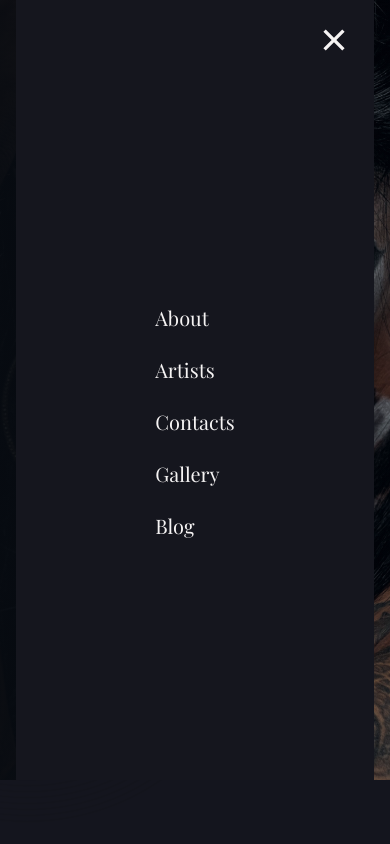
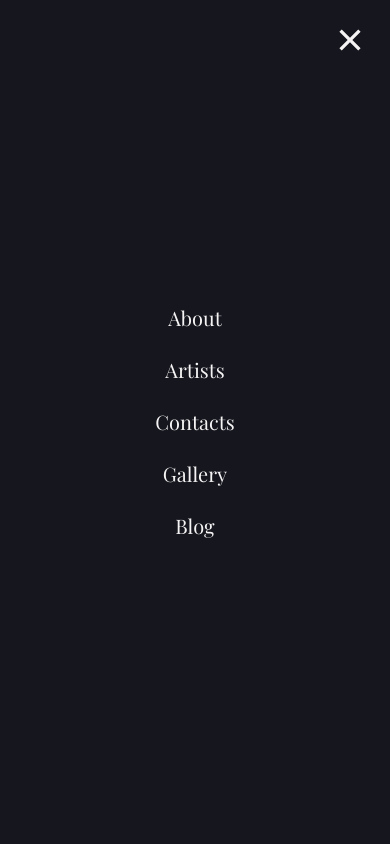
Before and after one commit to ViktorSvertoka/tattoo-studio, a Next.js app: page / in a window 390 px wide. Both pictures are taken after a click on the button "Open navigation". Shown: the top 844 px of the page. Built offline with nearby package versions, Linux system fonts and the light colour scheme; a web font is replaced by a local one.

Commit message:
Fix mobile menu viewport coverage

```diff
--- a/src/components/sections/Hero.tsx
+++ b/src/components/sections/Hero.tsx
@@ -42,8 +42,6 @@ const Hero = () => {
           </button>
         </header>
 
-        {isMenuOpen && <MobileMenu setIsMenuOpen={setIsMenuOpen} />}
-
         <div className="mx-auto flex max-w-[800px] flex-col items-center pt-[360px] text-center sm:mx-0 sm:items-start sm:pt-[500px] sm:text-left lg:pt-28">
           <h1 className="font-rye text-[36px] font-normal leading-none text-white sm:max-w-[650px] sm:text-[64px] sm:leading-[1.08] lg:max-w-[800px] lg:text-[80px] lg:leading-none">
             GOOD LUCK TATTOO STUDIO
@@ -61,6 +59,7 @@ const Hero = () => {
         </div>
         {isOpen && <Modal isOpen={isOpen} setIsOpen={setIsOpen} />}
       </div>
+      {isMenuOpen && <MobileMenu setIsMenuOpen={setIsMenuOpen} />}
     </section>
   );
 };
--- a/src/components/ui/MobileMenu.tsx
+++ b/src/components/ui/MobileMenu.tsx
@@ -1,4 +1,4 @@
-import React from 'react';
+import React, { useEffect } from 'react';
 import Link from 'next/link';
 import { RiCloseLine } from 'react-icons/ri';
 import { navLinks } from '../../data/dataLinks';
@@ -8,19 +8,42 @@ interface MobileMenuProps {
 }
 
 const MobileMenu: React.FC<MobileMenuProps> = ({ setIsMenuOpen }) => {
+  useEffect(() => {
+    const previousOverflow = document.body.style.overflow;
+
+    document.body.style.overflow = 'hidden';
+
+    const closeOnEscape = (event: KeyboardEvent) => {
+      if (event.key === 'Escape') {
+        setIsMenuOpen(false);
+      }
+    };
+
+    document.addEventListener('keydown', closeOnEscape);
+
+    return () => {
+      document.body.style.overflow = previousOverflow;
+      document.removeEventListener('keydown', closeOnEscape);
+    };
+  }, [setIsMenuOpen]);
+
   return (
     <div
       id="mobile-navigation"
-      className="absolute top-0 left-0 w-full h-screen bg-black z-50 flex flex-col items-center justify-center text-white"
+      className="fixed inset-0 z-50 flex h-dvh w-screen flex-col items-center justify-center overflow-y-auto overscroll-contain bg-black px-6 py-[max(2rem,env(safe-area-inset-top))] text-white"
     >
       <button
+        type="button"
         onClick={() => setIsMenuOpen(false)}
-        className="absolute top-5 right-5 text-3xl"
+        className="absolute right-[max(1.25rem,env(safe-area-inset-right))] top-[max(1.25rem,env(safe-area-inset-top))] rounded-sm text-3xl transition-colors hover:text-darkOrange focus-visible:outline-none focus-visible:ring-2 focus-visible:ring-darkOrange"
         aria-label="Close menu"
       >
-        <RiCloseLine className="text-white hover:text-darkOrange w-[40px] h-[40px]" />
+        <RiCloseLine aria-hidden="true" className="h-10 w-10" />
       </button>
-      <nav aria-label="Mobile navigation" className="flex flex-col gap-6 text-xl">
+      <nav
+        aria-label="Mobile navigation"
+        className="flex w-full max-w-sm flex-col items-center gap-6 text-xl"
+      >
         {navLinks.map(({ id, href, label }) => {
           const isExternal = href === 'gallery' || href === 'blog';
           const className =
```
